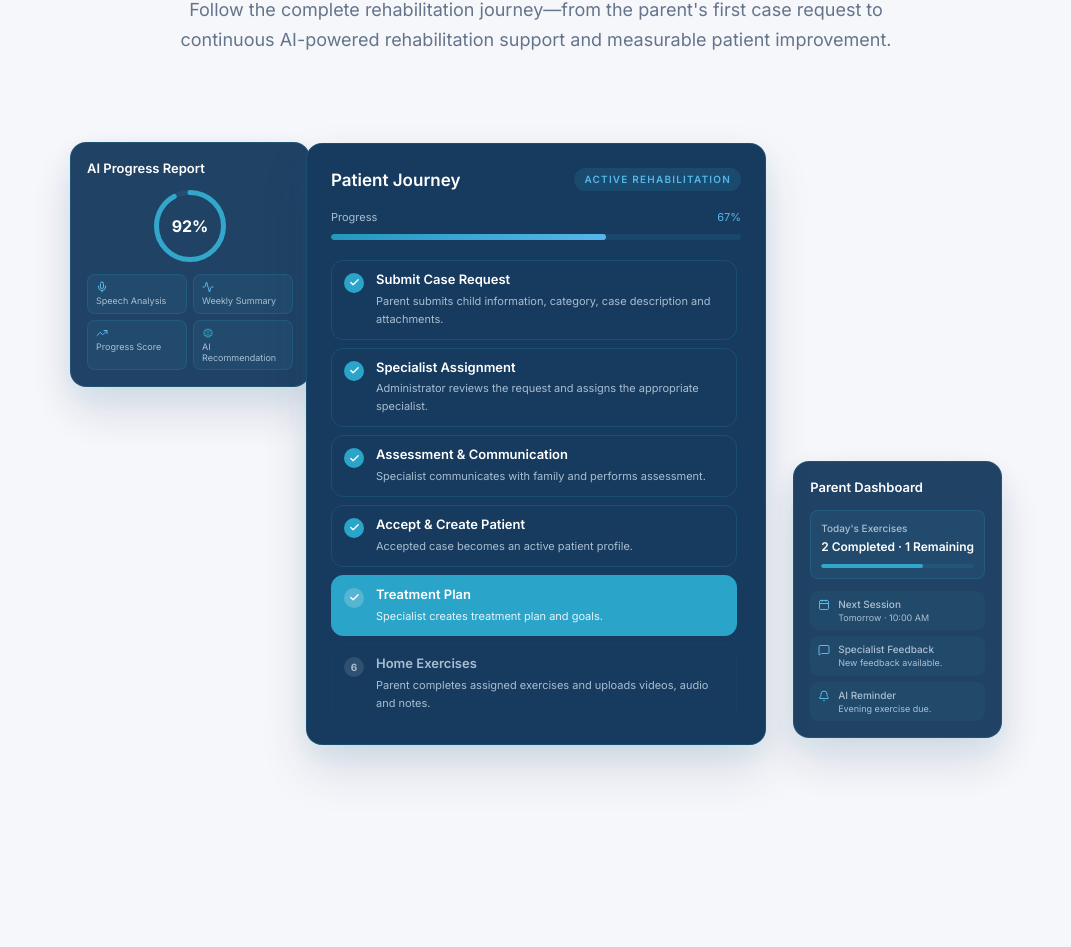
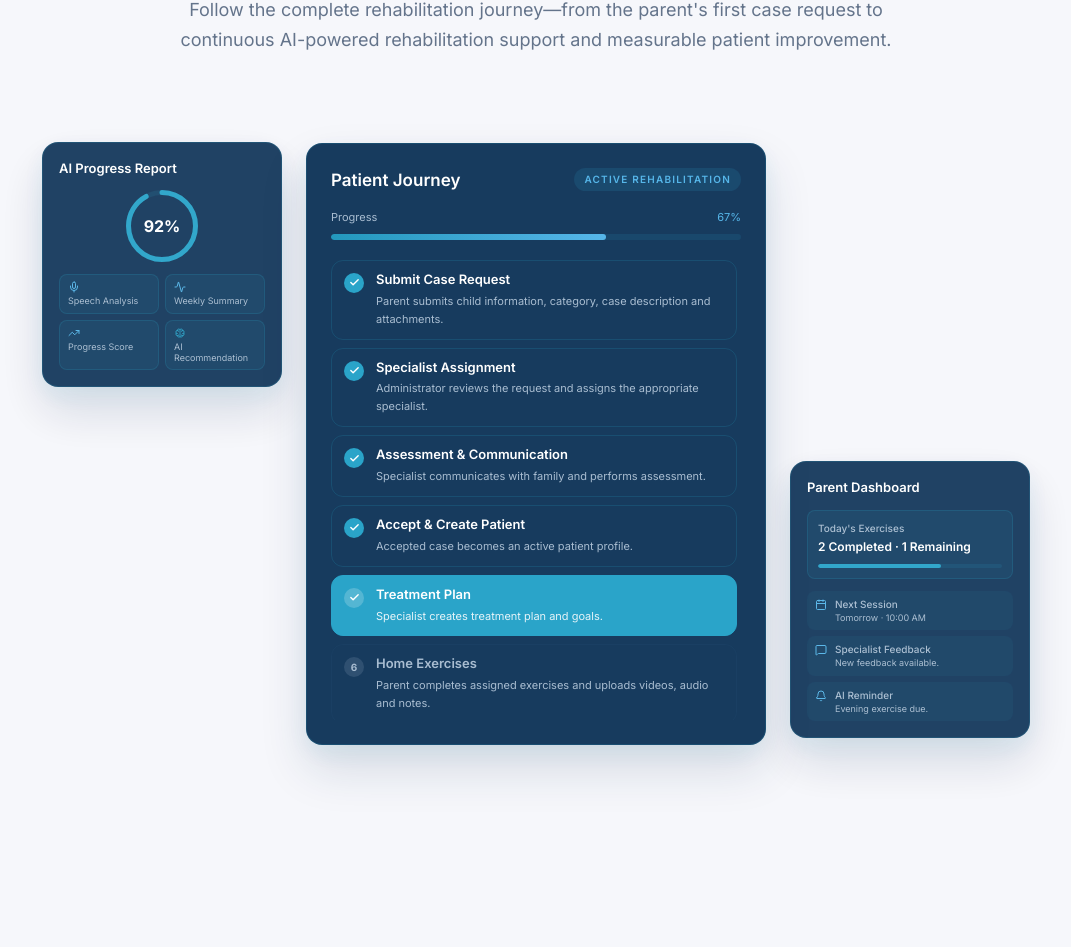
Before and after one commit to smart-rehab-platform/smart-rehabilitation-platform, a React (Vite) app in the folder frontend_web/: page / in a window 1280 px wide. Shown: the part 2832-3779 px from the top of the page, without its empty margins (104-1175 px from the left). Built offline with nearby package versions, Linux system fonts and the light colour scheme; no server answers.

Commit message:
Fix journey section desktop spacing

```diff
--- a/frontend_web/src/components/landing/JourneySection.jsx
+++ b/frontend_web/src/components/landing/JourneySection.jsx
@@ -333,21 +333,21 @@ export function JourneySection() {
       </header>
 
       <div className="journey-showcase-group mx-auto w-full max-w-6xl overflow-x-clip">
-        <div className="journey-showcase-inner relative mx-auto flex w-full max-w-[980px] flex-col items-center gap-5 pb-4 lg:block lg:min-h-[620px] lg:pb-0">
-          <div className="journey-card-center relative z-30 order-1 flex w-full justify-center lg:absolute lg:left-1/2 lg:top-1/2 lg:order-none lg:w-auto lg:-translate-x-1/2 lg:-translate-y-1/2">
+        <div className="journey-showcase-inner relative mx-auto flex w-full max-w-[980px] flex-col items-center gap-5 pb-4 lg:grid lg:max-w-[988px] lg:grid-cols-[240px_minmax(0,460px)_240px] lg:gap-6 lg:min-h-[620px] lg:pb-0">
+          <div className="journey-card-center relative z-30 order-1 flex w-full justify-center lg:col-start-2 lg:row-start-1 lg:order-none lg:self-center">
             <FloatWrap floatClass="journey-float journey-float-center">
               <PatientJourneyCard t={t} workflowSteps={workflowSteps} />
             </FloatWrap>
           </div>
 
           <div className="journey-card-sides order-2 flex w-full max-w-[460px] flex-col items-center gap-5 sm:flex-row sm:items-start sm:justify-center lg:contents">
-            <div className="journey-card-left relative z-10 flex w-full justify-center sm:w-auto sm:flex-1 sm:max-w-[240px] lg:absolute lg:left-6 lg:top-2 lg:block lg:w-auto">
+            <div className="journey-card-left relative z-10 flex w-full justify-center sm:w-auto sm:flex-1 sm:max-w-[240px] lg:col-start-1 lg:row-start-1 lg:block lg:w-auto lg:self-start lg:mt-2">
               <FloatWrap floatClass="journey-float journey-float-left">
                 <AiProgressPreview t={t} aiWidgets={aiWidgets} />
               </FloatWrap>
             </div>
 
-            <div className="journey-card-right relative z-20 flex w-full justify-center sm:w-auto sm:flex-1 sm:max-w-[240px] lg:absolute lg:bottom-4 lg:right-6 lg:block lg:w-auto">
+            <div className="journey-card-right relative z-20 flex w-full justify-center sm:w-auto sm:flex-1 sm:max-w-[240px] lg:col-start-3 lg:row-start-1 lg:block lg:w-auto lg:self-end lg:mb-4">
               <FloatWrap floatClass="journey-float journey-float-right">
                 <ParentDashboardPreview t={t} />
               </FloatWrap>
@@ -425,28 +425,6 @@ export function JourneySection() {
           border-radius: 99px;
         }
 
-        @media (min-width: 1024px) {
-          [dir=rtl] .journey-card-left {
-            left: auto !important;
-            right: 0.5rem;
-          }
-
-          [dir=rtl] .journey-card-right {
-            right: auto !important;
-            left: 0.5rem;
-          }
-        }
-
-        @media (min-width: 1280px) {
-          [dir=rtl] .journey-card-left {
-            right: 1.5rem;
-          }
-
-          [dir=rtl] .journey-card-right {
-            left: 1.5rem;
-          }
-        }
-
         @media (max-width: 1023px) {
           .journey-showcase-group {
             animation: none;
```
